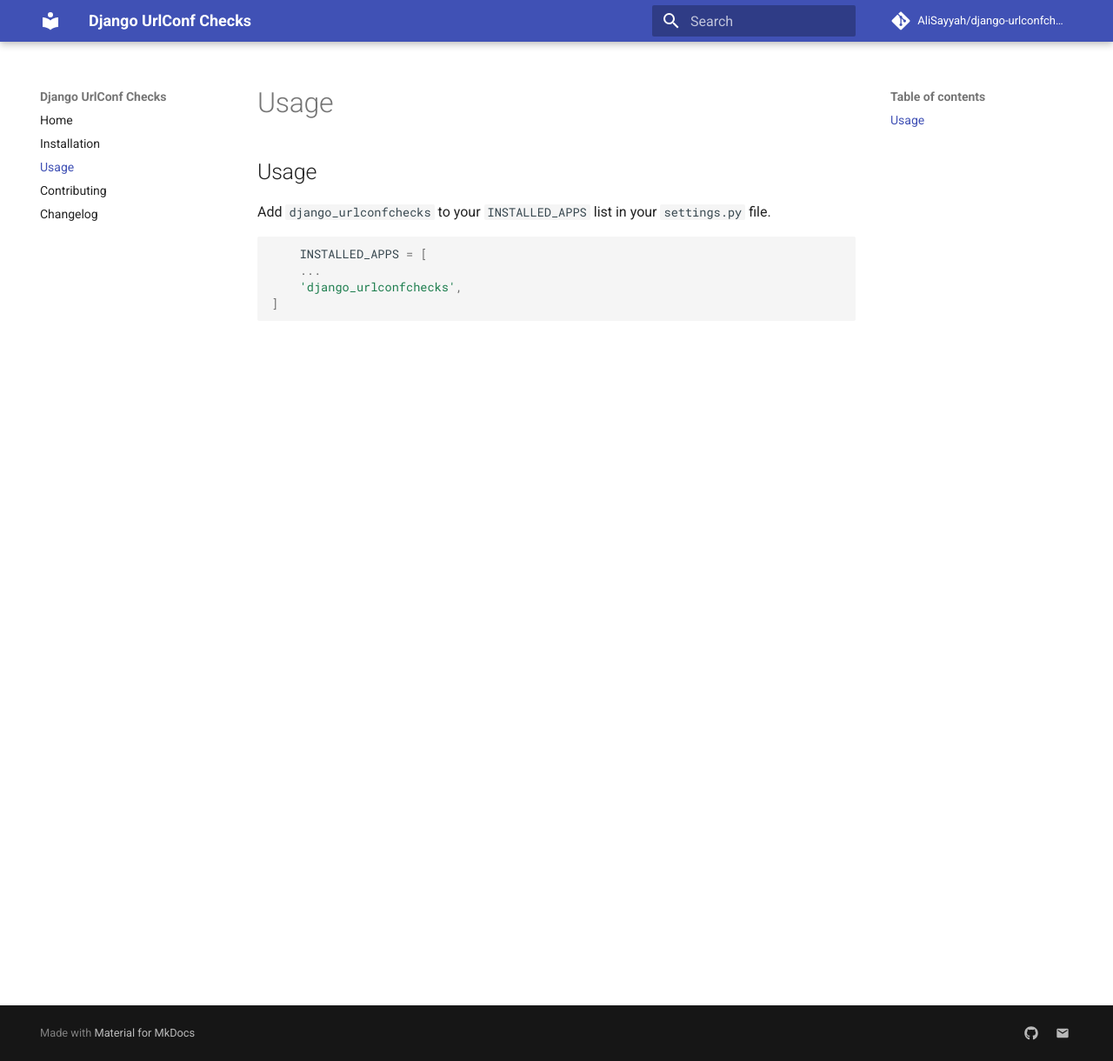
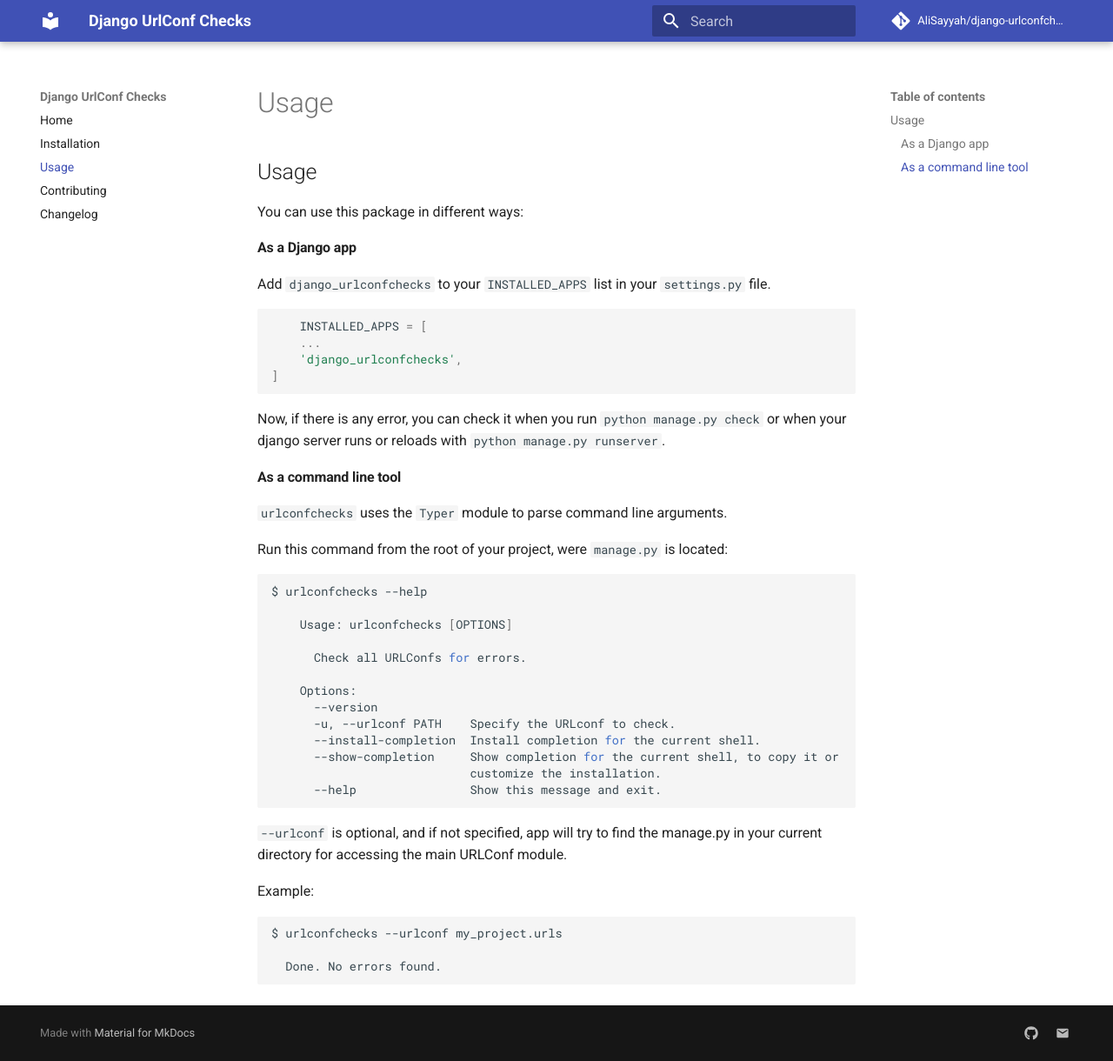
Before and after one commit to AliSayyah/django-urlconfchecks, an MkDocs documentation site: the page built from docs/usage.md, in a window 1280 px wide and 1220 px high. Shown: the whole window at 87% size. Built offline with MkDocs 1.6.1 and Material for MkDocs 9.7.7, drawn with Linux system fonts in a browser that asks for light colours; comment, search, counter and statistics services are not loaded.

Commit message:
added doc

````diff
--- a/docs/usage.md
+++ b/docs/usage.md
@@ -1,4 +1,8 @@
 # Usage
+
+You can use this package in different ways:
+
+### As a Django app
 
 Add `django_urlconfchecks` to your `INSTALLED_APPS` list in your `settings.py` file.
 
@@ -8,3 +12,40 @@
     'django_urlconfchecks',
 ]
 ```
+
+Now, if there is any error, you can check it when you run `python manage.py check` or when your django server runs or
+reloads with `python manage.py runserver`.
+
+### As a command line tool
+
+`urlconfchecks` uses the `Typer` module to parse command line arguments.
+
+Run this command from the root of your project, were `manage.py` is located:
+
+```bash
+$ urlconfchecks --help
+
+    Usage: urlconfchecks [OPTIONS]
+
+      Check all URLConfs for errors.
+
+    Options:
+      --version
+      -u, --urlconf PATH    Specify the URLconf to check.
+      --install-completion  Install completion for the current shell.
+      --show-completion     Show completion for the current shell, to copy it or
+                            customize the installation.
+      --help                Show this message and exit.
+
+```
+
+`--urlconf` is optional, and if not specified, app will try to find the manage.py in your current directory for
+accessing the main URLConf module.
+
+Example:
+
+```bash
+$ urlconfchecks --urlconf my_project.urls
+
+  Done. No errors found.
+```
````
Also changed, not shown: README.md (+34 -4 lines), 1 other file.
